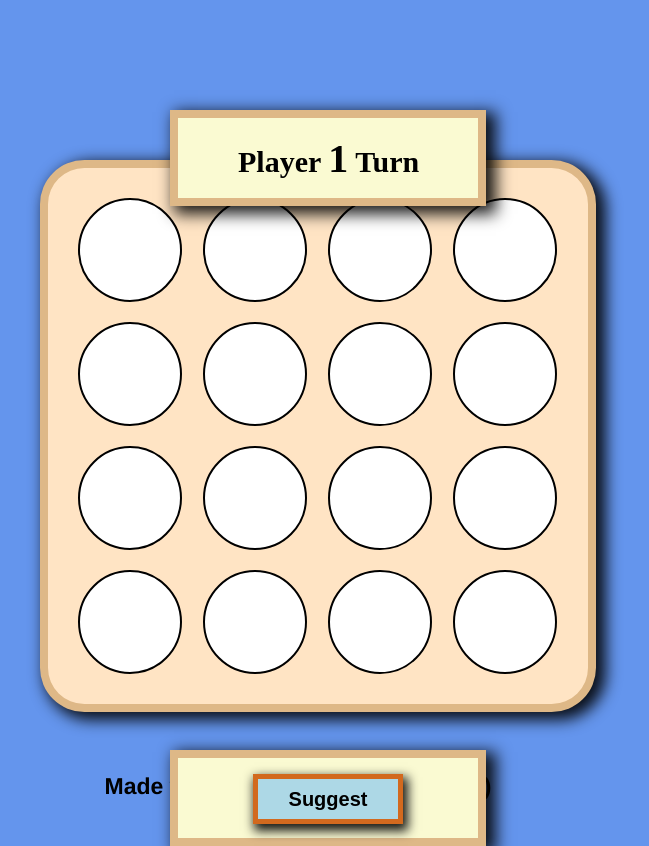
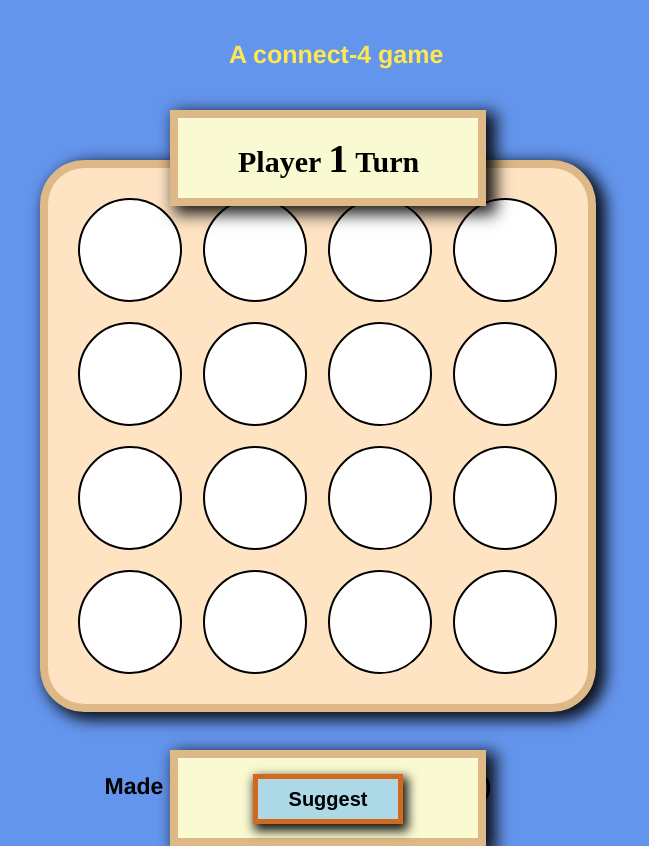
Before and after one commit to yll0rd/react-learning-projects, a React (Vite) app in the folder connect-4-clone/: page / in a window 1280 px wide. Shown: the whole page, without its empty margins (350-999 px from the left). Built offline with nearby package versions, Linux system fonts and the light colour scheme; a web font is replaced by a local one.

Commit message:
refactor: added title header

```diff
--- a/connect-4-clone/src/Game.css
+++ b/connect-4-clone/src/Game.css
@@ -11,6 +11,17 @@ body {
     box-shadow: 7px 5px 15px 3px rgba(0, 0, 0, 0.9);
     z-index: 1;
 
+}
+
+header {
+    position: absolute;
+    left: 50%;
+    width: 215px;
+    margin-left: -61px;
+    font-size: 25px;
+    font-weight: bold;
+    top: 40px;
+    color: #ffe84f;
 }
 
 .header {
--- a/connect-4-clone/src/components/Header.jsx
+++ b/connect-4-clone/src/components/Header.jsx
@@ -17,9 +17,12 @@ const Header = ({gameState, currentPlayer, winPlayer}) => {
         }
     }
     return (
-        <div className='panel header'>
-            <div className='header-text' style={style}>{ renderLabel() }</div>
-        </div>
+        <>
+            <header>A connect-4 game</header>
+            <div className='panel header'>
+                <div className='header-text' style={style}>{ renderLabel() }</div>
+            </div>
+        </>
     );
 };
 
```
